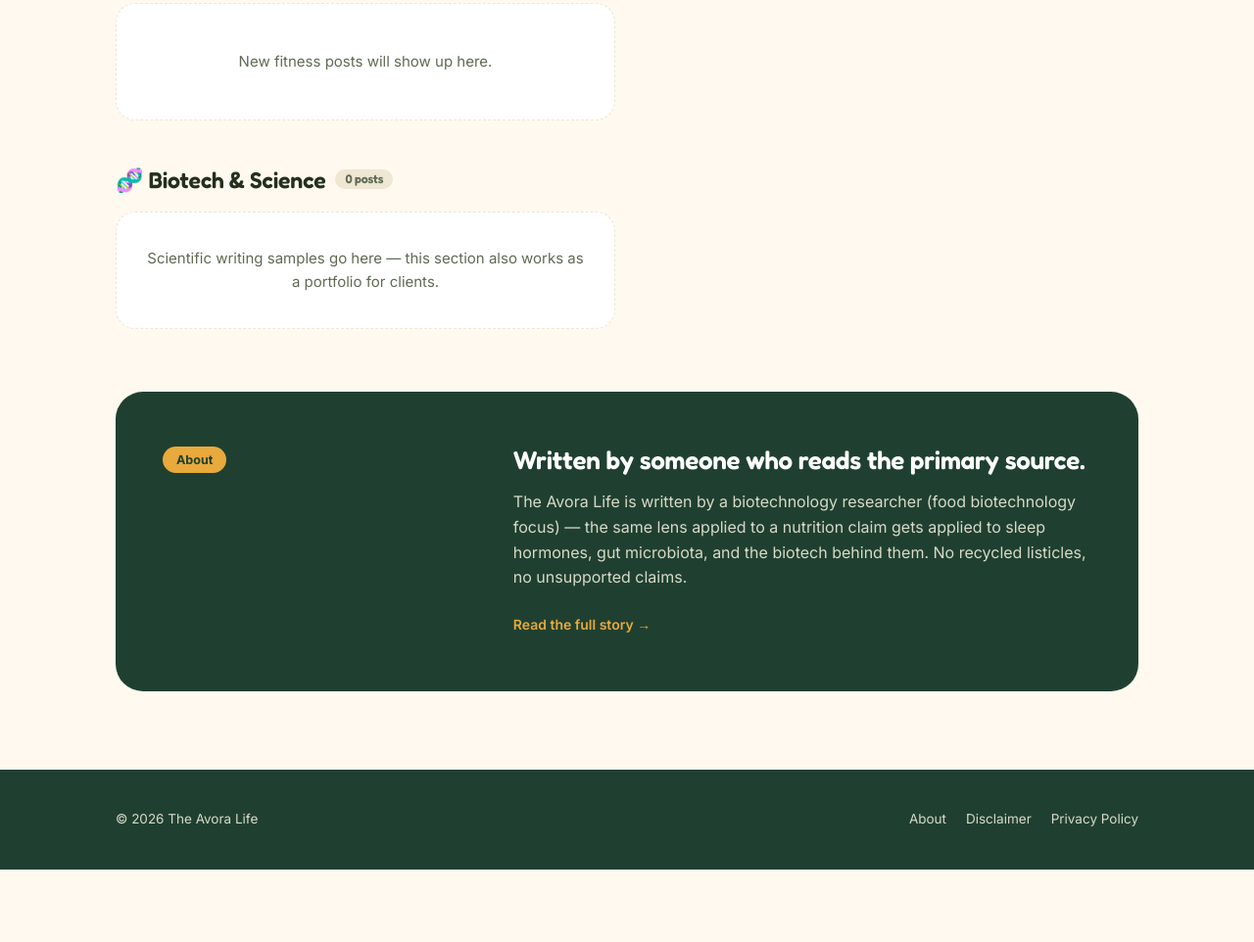
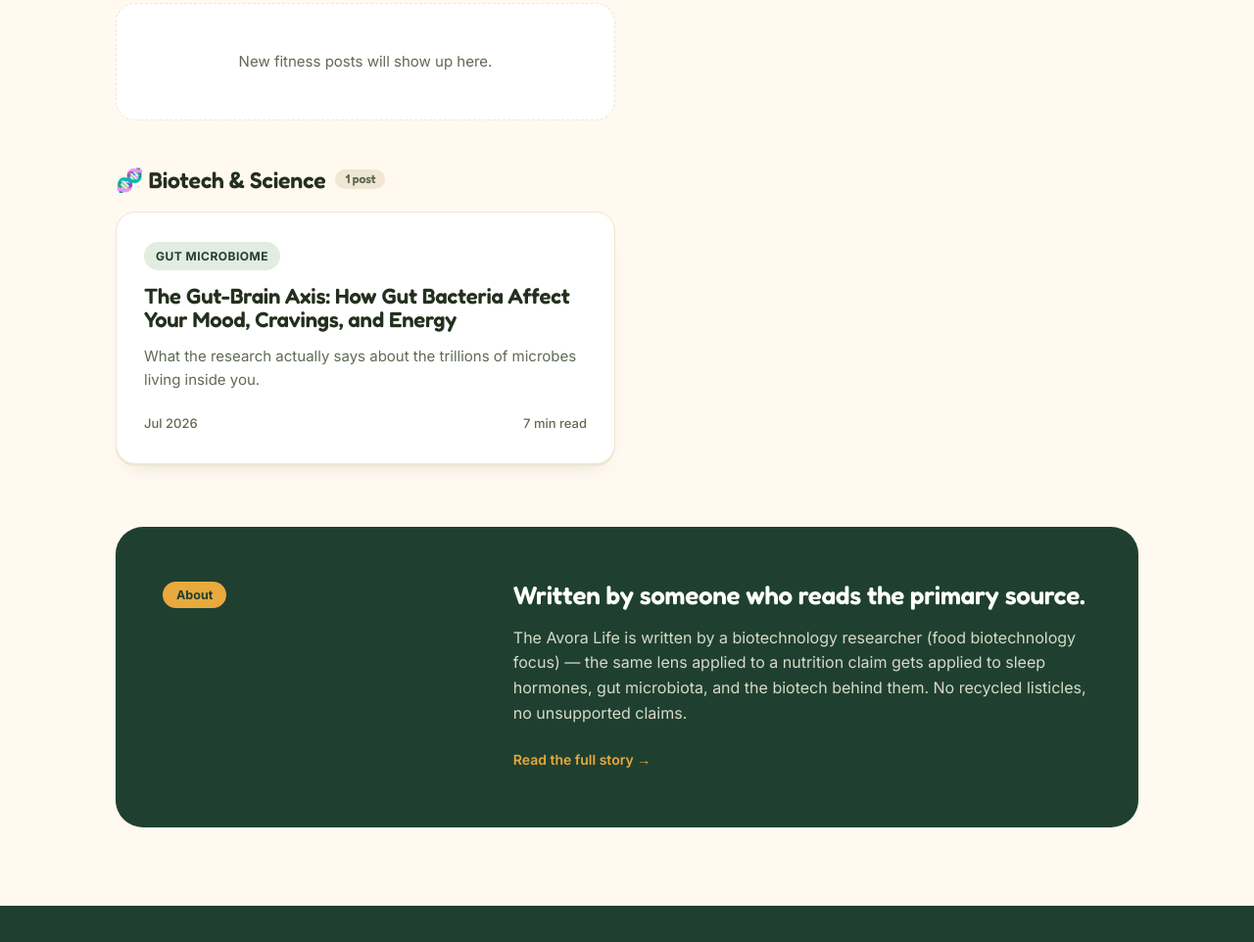
Before and after one commit to tahreemareesha/AVORA-LIFE-SITE, a plain HTML site: page index.html in a window 1280 px wide. Shown: the part 1720-2682 px from the top of the page at 98% size. Before the commit the page ends 2608 px from the top, so only its background shows below. Drawn offline with Linux system fonts and the light colour scheme.

Commit message:
Update index.html

```diff
--- a/index.html
+++ b/index.html
@@ -85,9 +85,14 @@
   </section>
 
   <section class="cat-section" id="science">
-    <h2>🧬 Biotech &amp; Science <span class="count">0 posts</span></h2>
+    <h2>🧬 Biotech &amp; Science <span class="count">1 post</span></h2>
     <div class="post-grid">
-      <div class="post-card empty"><p>Scientific writing samples go here — this section also works as a portfolio for clients.</p></div>
+      <a class="post-card" href="blog/gut-brain-axis.html">
+        <span class="tag science">Gut Microbiome</span>
+        <h3>The Gut-Brain Axis: How Gut Bacteria Affect Your Mood, Cravings, and Energy</h3>
+        <p>What the research actually says about the trillions of microbes living inside you.</p>
+        <span class="meta"><span>Jul 2026</span><span>7 min read</span></span>
+      </a>
     </div>
   </section>
 
```
